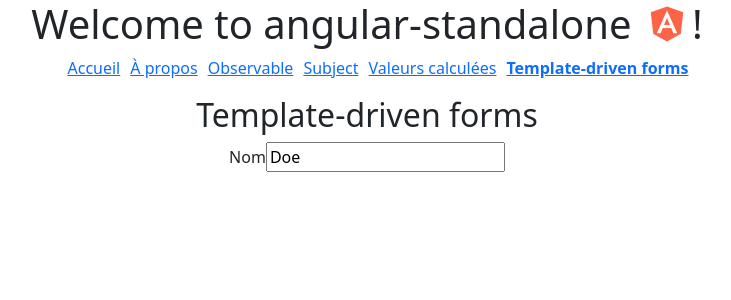
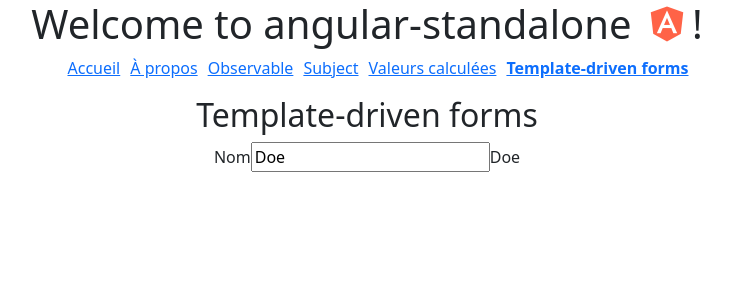
Before and after one commit to thalesalexcin/angular-standalone, an Angular app: page /formulaire in a window 1280 px wide. Shown: the top 300 px of the page, without its empty margins (273-1004 px from the left). Built offline with nearby package versions, Linux system fonts and the light colour scheme.

Commit message:
ng model

```diff
--- a/src/app/components/formulaire-simple/formulaire-simple.html
+++ b/src/app/components/formulaire-simple/formulaire-simple.html
@@ -1,6 +1,6 @@
 <h2>Template-driven forms</h2>
 <div>
   <label for="nom">Nom</label>
-  <input type="text" id="nom" (input)="onInputChanged($event)" [value]="nom" />
-  <span>{{ nomSignal() }}</span>
+  <input type="text" id="nom" [(ngModel)]="nom" />
+  <span>{{ nom }}</span>
 </div>
--- a/src/app/components/formulaire-simple/formulaire-simple.ts
+++ b/src/app/components/formulaire-simple/formulaire-simple.ts
@@ -1,22 +1,12 @@
 import { Component, signal } from '@angular/core';
+import { FormsModule } from '@angular/forms';
 
 @Component({
   selector: 'app-formulaire-simple',
-  imports: [],
+  imports: [FormsModule],
   templateUrl: './formulaire-simple.html',
   styleUrl: './formulaire-simple.css',
 })
 export class FormulaireSimpleComponent {
   nom = 'Doe';
-  nomSignal = signal('');
-  onInputChanged(e: Event) {
-    if (e.target instanceof HTMLInputElement) {
-      let value = (e.target as HTMLInputElement).value;
-      this.nomSignal.set(value);
-    }
-  }
-
-  updateNom(value: string) {
-    this.nom = value;
-  }
 }
```
